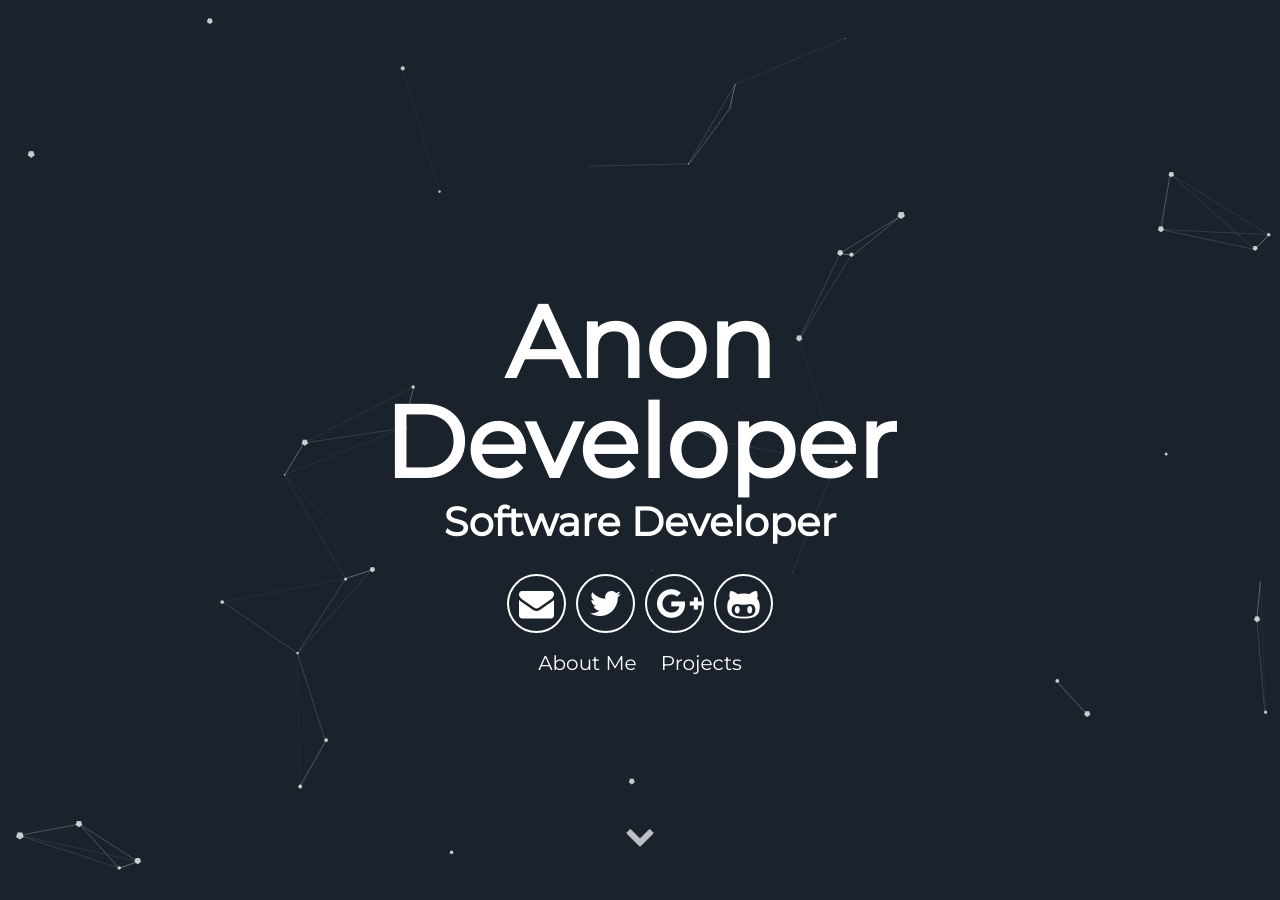
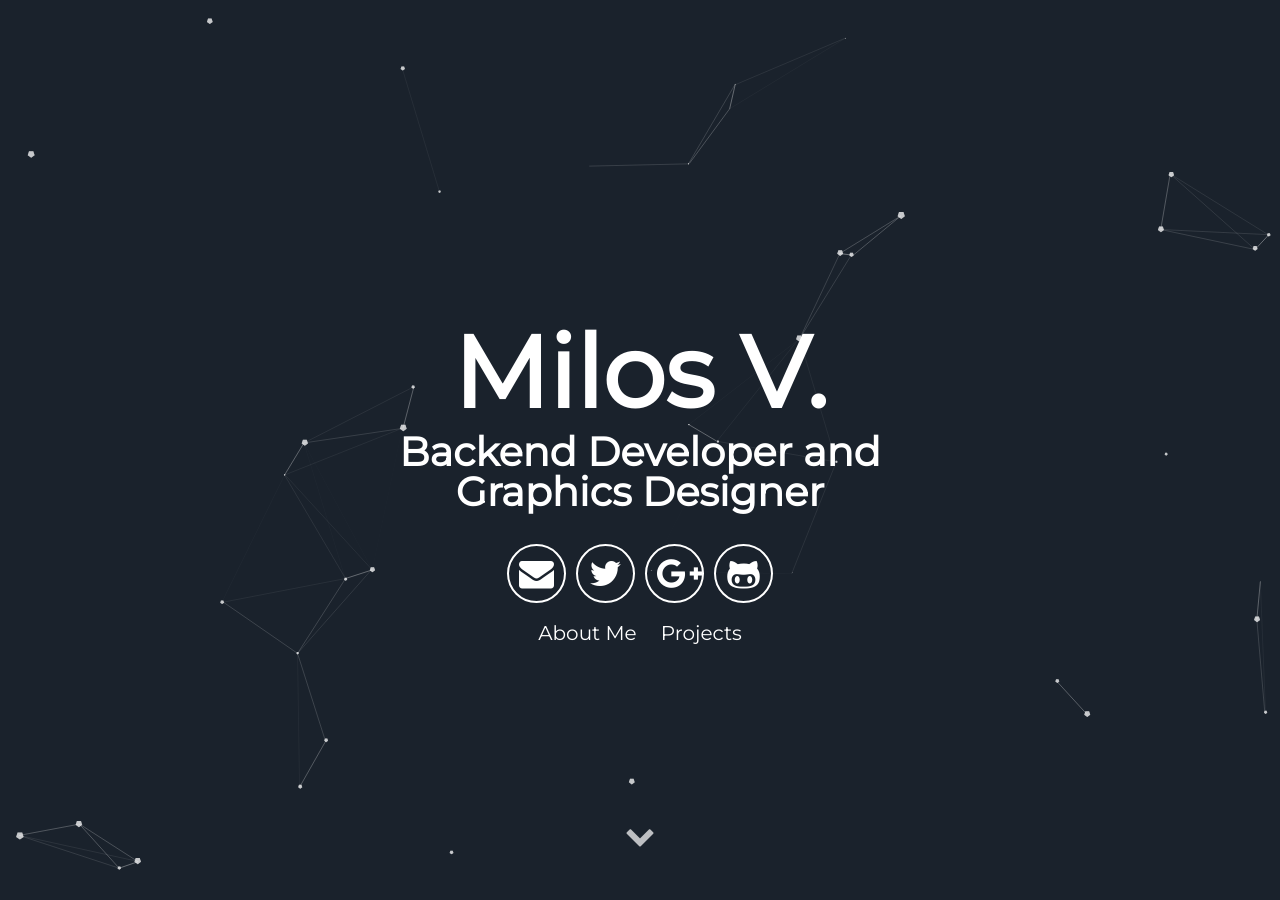
Before and after one commit to mxl0s/portfolio, a Jekyll site: the page built from index.html, in a window 1280 px wide and 900 px high. Built offline with Jekyll 4.4.1, drawn with Linux system fonts in a browser that asks for light colours; part of the change alters nothing that is shown; some of the changed text lies outside the part shown.

Commit message:
Update _config.yml

```diff
--- a/_config.yml
+++ b/_config.yml
@@ -1,16 +1,15 @@
 # Site settings
-title: A blog about lorem ipsum dolor sit amet
-description: A blog about lorem ipsum dolor sit amet
-# baseurl: "/particle" # the subpath of your site, e.g. /blog
-# url: "localhost:3000" # the base hostname & protocol for your site e.g. http://willianjusten.com.br
-
+title: Milos V.
+description: Milos V.
+# baseurl: "/particle"
+# url: "localhost:3000"
 # User settings
-username: Anon Developer
+username: Milos V.
 user_description: Bicycle rights irony actually neutra typewriter lyft. Man bun taxidermy put a bird on it, umami yr ramps pop-up ugh bushwick chia lo-fi. Occupy bitters pour-over snackwave you probably haven't heard of them small batch. Cornhole mustache man bun letterpress echo park VHS.
-user_title: Software Developer
-email: anon@anon.com
+user_title: Backend Developer and Graphics Designer
+email: contact@milosv.co
 twitter_username: lorem_ipsum
-github_username:  lorem_ipsum
+github_username:  mxl0s
 gplus_username:  lorem_ipsum
 
 # Google-analytics
```
